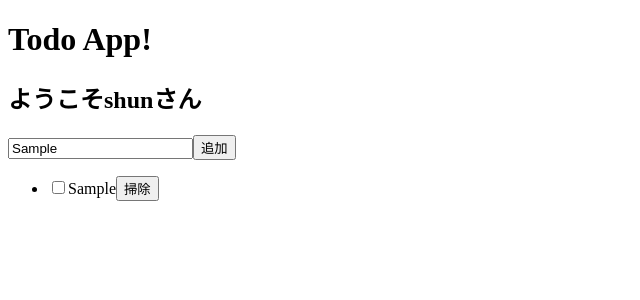
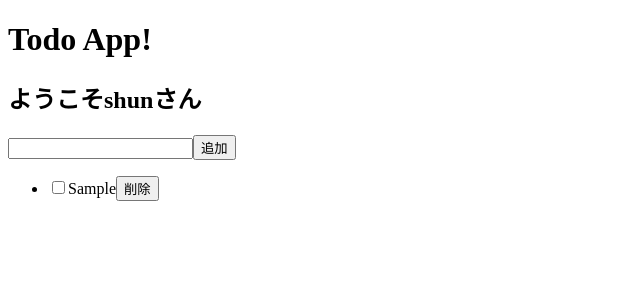
Before and after one commit to ikdshn/todoApp, a React (Create React App) app: page / in a window 1280 px wide. Both pictures are taken after typing "Sample" into the empty fields and a click on the button "追加". Shown: the top 300 px of the page, without its empty margins (0-640 px from the left). Built offline with nearby package versions, Linux system fonts and the light colour scheme.

Commit message:
addTodo.handleSub修正、handleChange実装

```diff
--- a/src/App.js
+++ b/src/App.js
@@ -6,21 +6,18 @@ import shortid from "shortid";
 
 const App = () => {
   const name = "shun";
+
   const [todos, setTodos] = useState([]);
 
-  function addTodo(content) {
-    if (content.trim() !== "") {
+  const addTodo = (text) => {
     setTodos([
       ...todos,
       {
-          content,
+        content: text,
         id: shortid.generate(),
       },
     ]);
-    } else {
-      alert("入力してください");
-    }
-  }
+  };
 
   const deleteTodo = (id) => {
     setTodos(todos.filter((todo) => todo.id !== id));
@@ -28,7 +25,7 @@ const App = () => {
 
   return (
     <>
-      <Title name={name}/>
+      <Title name={name} />
       <From addTodo={addTodo} />
       <List todos={todos} deleteTodo={deleteTodo} />
     </>
--- a/src/Form.js
+++ b/src/Form.js
@@ -1,21 +1,25 @@
 import React, { useState } from "react";
 
 const Form = ({ addTodo }) => {
-  const [value, setValue] = useState("");
+  const [text, setText] = useState("");
+
+  const handleTextChange = (e) => {
+    setText(e.target.value);
+  };
 
   const handleSubmit = (e) => {
     e.preventDefault();
-    addTodo(value);
+    if (text.trim().length === 0) {
+      alert("文字を入力してください");
+      return;
+    }
+    addTodo(text);
+    setText("");
   };
 
   return (
     <form onSubmit={handleSubmit}>
-      <input
-        type="text"
-        onChange={(e) => {
-          setValue(e.target.value);
-        }}
-      />
+      <input value={text} onChange={handleTextChange} />
       <button type="submit">追加</button>
     </form>
   );
--- a/src/Item.js
+++ b/src/Item.js
@@ -18,7 +18,7 @@ const Item = ({ content, id, deleteTodo }) => {
       <span style={{ textDecoration: isDone ? "line-through" : "none" }}>
         {content}
       </span>
-      <button onClick={handleDelete}>掃除</button>
+      <button onClick={handleDelete}>削除</button>
     </li>
   );
 };
--- a/src/Title.js
+++ b/src/Title.js
@@ -1,6 +1,4 @@
 import React from "react";
-
-
 
 const Title = ({ name }) => {
   return (
```
Lines whose indentation alone changed are shown as unchanged.
